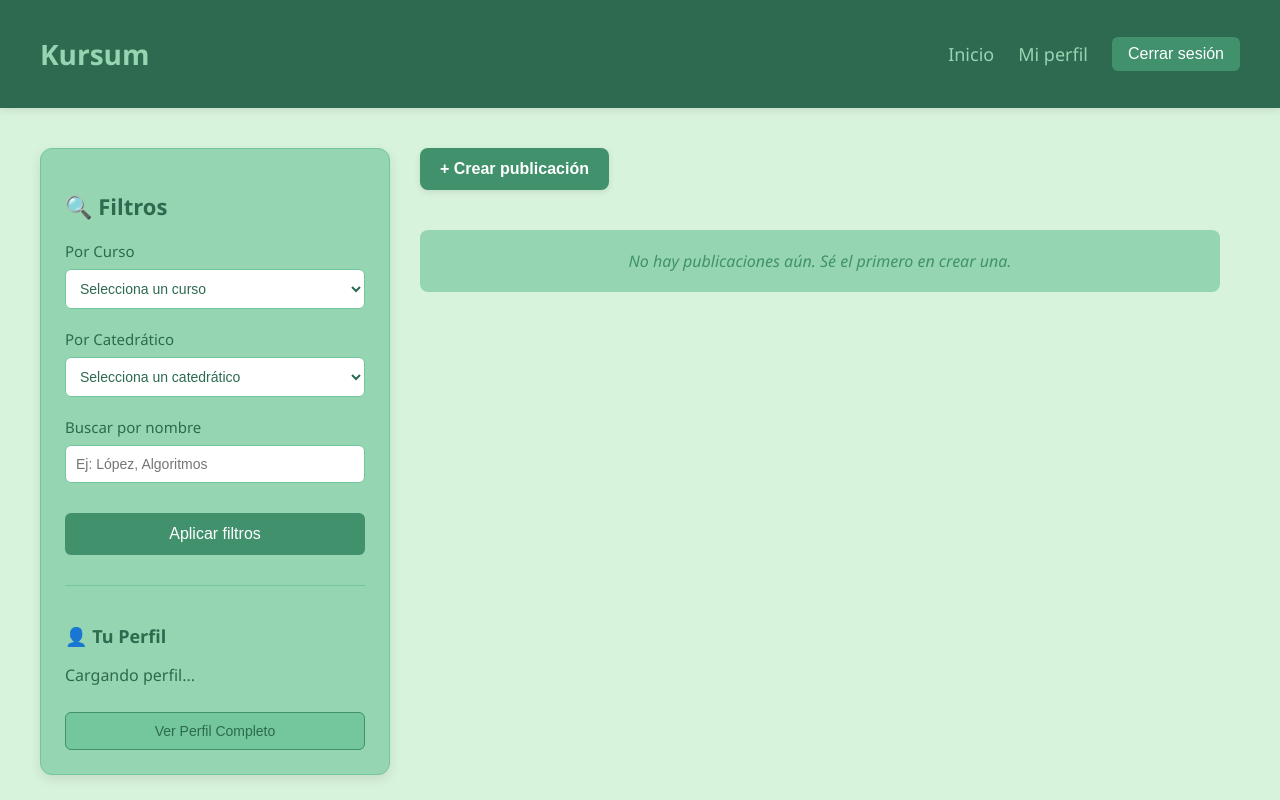
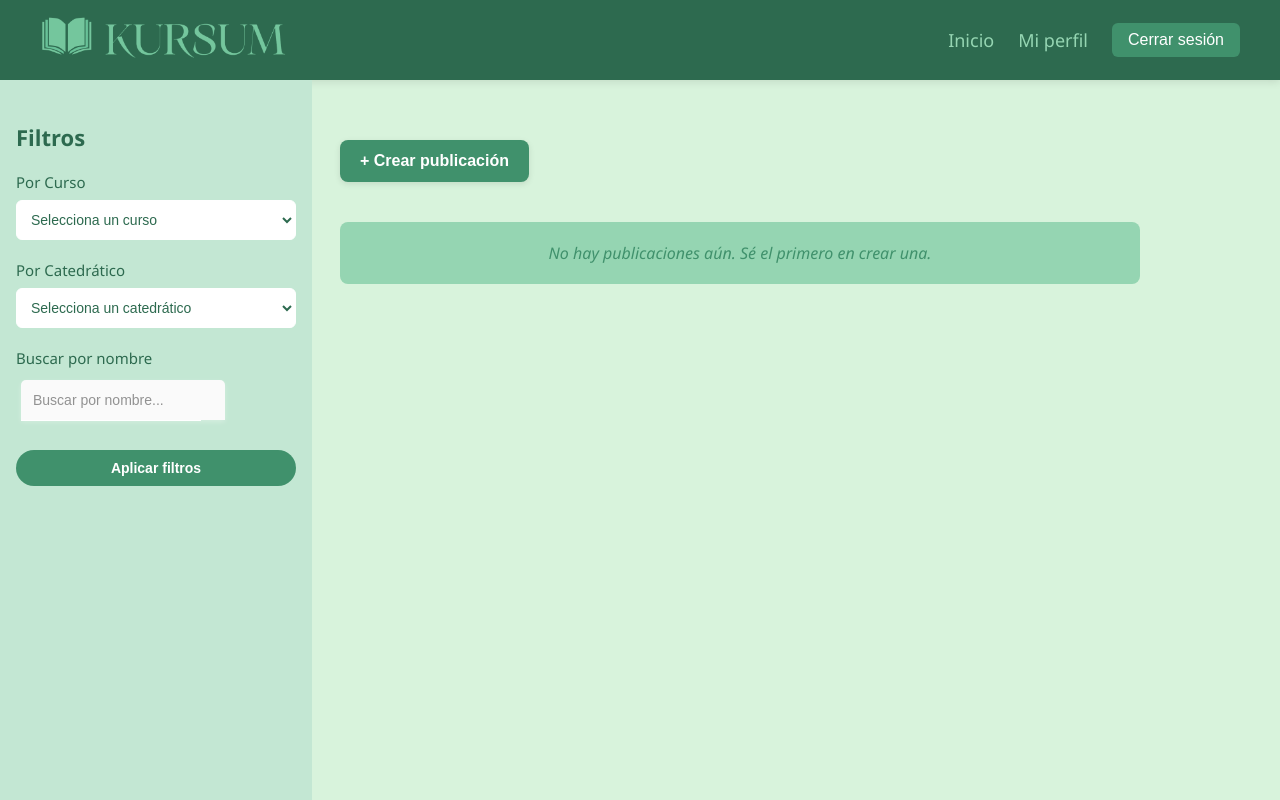
Before and after one commit to Juantrox617/Grupo6_DesarrolloWeb, a React (Create React App) app in the folder frontend/: page /homepage in a window 1280 px wide. Built offline with nearby package versions, Linux system fonts and the light colour scheme.

Commit message:
HomePageModerna

```diff
--- a/frontend/src/pages/HomePage.js
+++ b/frontend/src/pages/HomePage.js
@@ -1,6 +1,9 @@
 // src/pages/HomePage.js
 import React, { useState } from 'react';
 import { useNavigate } from 'react-router-dom';
+import logo from '../assets/Kursum-homepage.png';
+import '../styles/TextInput.css';
+
 
 const HomePage = () => {
   const navigate = useNavigate();
@@ -10,17 +13,17 @@ const HomePage = () => {
   return (
     <div style={styles.container}>
       <header style={styles.header}>
-        <h1 style={styles.logo}>Kursum</h1>
+        <img src={logo} alt="Logo Kursum" style={{ width: '250px' }} />
         <nav style={styles.nav}>
           <a href="/homepage" style={styles.navLink}>Inicio</a>
-          <a
+          <a  //boton para ver mi perfil
             href="/profile"
             onClick={(e) => { e.preventDefault(); navigate('/profile'); }}
             style={styles.navLink}
           >
             Mi perfil
           </a>
-          <button
+          <button  //boton para cerrar sesion
             onClick={() => {
               localStorage.removeItem('token');
               localStorage.removeItem('user');
@@ -35,7 +38,7 @@ const HomePage = () => {
 
       <div style={styles.main}>
         <aside style={styles.sidebar}>
-          <h2 style={styles.sidebarTitle}>🔍 Filtros</h2>
+          <h2 style={styles.sidebarTitle}> Filtros</h2>
 
           <div style={styles.inputGroup}>
             <label style={styles.label}>Por Curso</label>
@@ -53,29 +56,14 @@ const HomePage = () => {
 
           <div style={styles.inputGroup}>
             <label style={styles.label}>Buscar por nombre</label>
-            <input type="text" placeholder="Ej: López, Algoritmos" style={styles.input} />
+            <div className="textInputWrapper">
+              <input placeholder="Buscar por nombre..." type="text" className="textInput" />
+            </div>
           </div>
 
+
           <button style={styles.filterButton}>Aplicar filtros</button>
-
-          <div style={styles.profileSection}>
-            <h3 style={styles.profileTitle}>👤 Tu Perfil</h3>
-            {user ? (
-              <>
-                <p><strong>Nombre:</strong> {user.nombres} {user.apellidos}</p>
-                <p><strong>Registro:</strong> {user.registro_academico}</p>
-              </>
-            ) : (
-              <p>Cargando perfil...</p>
-            )}
-            <button
-              onClick={() => navigate('/profile')}
-              style={styles.viewProfileButton}
-            >
-              Ver Perfil Completo
-            </button>
-          </div>
-        </aside>
+          </aside>
 
         <main style={styles.feed}>
           <div style={styles.createPostContainer}>
@@ -121,10 +109,12 @@ const styles = {
   header: {
     backgroundColor: '#2d6a4f',
     color: 'white',
+    height: '80px',
     padding: '16px 40px',
     display: 'flex',
     justifyContent: 'space-between',
     alignItems: 'center',
+    padding: '0 40px',
     boxShadow: '0 2px 8px rgba(0,0,0,0.1)',
   },
   logo: {
@@ -163,13 +153,16 @@ const styles = {
     marginTop: '20px',
   },
   sidebar: {
-    width: '300px',
-    backgroundColor: '#95d5b2',
+    width: '280px',
+    backgroundColor: '#c3e7d3ff',
     color: '#2d6a4f',
-    padding: '24px',
-    borderRadius: '12px',
-    boxShadow: '0 4px 12px rgba(0,0,0,0.1)',
-    border: '1px solid #74c69d',
+    padding: '24px 16px',
+    minHeight: 'calc(100vh - 80px)',
+    borderRadius: '0px',
+    boxShadow: 'none',
+    position: 'fixed',
+    top: '80px',
+    left: 0,
   },
   sidebarTitle: {
     fontSize: '22px',
@@ -200,7 +193,7 @@ const styles = {
   select: {
     width: '100%',
     padding: '10px',
-    border: '1px solid #74c69d',
+    border: '1px solid #ffffffff',
     borderRadius: '6px',
     backgroundColor: 'white',
     color: '#2d6a4f',
@@ -211,11 +204,11 @@ const styles = {
     backgroundColor: '#40916c',
     color: 'white',
     border: 'none',
-    padding: '12px',
-    borderRadius: '6px',
+    padding: '10px',
+    borderRadius: '20px',
     cursor: 'pointer',
-    fontWeight: '500',
-    fontSize: '16px',
+    fontWeight: '600',
+    fontSize: '14px',
     marginTop: '10px',
     transition: 'background-color 0.3s'
   },
@@ -244,6 +237,8 @@ const styles = {
   },
   feed: {
     flex: 1,
+    marginLeft: '280px',
+    padding: '20px',
     maxWidth: '800px',
   },
   createPostContainer: {
@@ -268,11 +263,11 @@ const styles = {
   },
   postCard: {
     backgroundColor: 'white',
-    padding: '20px',
-    borderRadius: '10px',
-    boxShadow: '0 2px 8px rgba(0,0,0,0.1)',
+    padding: '24px',
+    borderRadius: '12px',
+    boxShadow: '0 4px 12px rgba(0,0,0,0.08)',
     color: '#2d6a4f',
-    border: '1px solid #95d5b2',
+    border: '1px solid #eee',
   },
   postText: {
     fontSize: '15px',
@@ -285,7 +280,7 @@ const styles = {
     justifyContent: 'space-between',
     marginTop: '12px',
     fontSize: '13px',
-    color: '#40916c',
+    color: '#666',
     fontWeight: '500',
   },
   noPosts: {
--- /dev/null
+++ b/frontend/src/styles/TextInput.css
@@ -0,0 +1,93 @@
+/* From Uiverse.io by WhiteNervosa */
+.textInputWrapper {
+  position: relative;
+  width: 180px;
+  margin: 12px 5px;
+  --accent-color: #a3e583;
+}
+
+.textInputWrapper:before {
+  transition: border-bottom-color 200ms cubic-bezier(0.4, 0, 0.2, 1) 0ms;
+  border-bottom: 1px solid rgb(255, 255, 255);
+}
+
+.textInputWrapper:before,
+.textInputWrapper:after {
+  content: "";
+  left: 0;
+  right: 0;
+  position: absolute;
+  pointer-events: none;
+  bottom: -1px;
+  z-index: 4;
+  width: 100%;
+}
+
+.textInputWrapper:focus-within:before {
+  border-bottom: 1px solid var(--accent-color);
+}
+
+.textInputWrapper:before {
+  transition: border-bottom-color 200ms cubic-bezier(0.4, 0, 0.2, 1) 0ms;
+  border-bottom: 1px solid rgb(255, 255, 255);
+}
+
+.textInputWrapper:focus-within:before {
+  border-bottom: 1px solid var(--accent-color);
+  transform: scaleX(1);
+}
+
+.textInputWrapper:focus-within:after {
+  border-bottom: 2px solid var(--accent-color);
+  transform: scaleX(1);
+}
+
+.textInputWrapper:after {
+  content: "";
+  transform: scaleX(0);
+  transition: transform 250ms cubic-bezier(0, 0, 0.2, 1) 0ms;
+  will-change: transform;
+  border-bottom: 2px solid var(--accent-color);
+  border-bottom-color: var(--accent-color);
+}
+
+.textInput::placeholder {
+  transition: opacity 250ms cubic-bezier(0, 0, 0.2, 1) 0ms;
+  opacity: 1;
+  user-select: none;
+  color: rgb(146, 146, 146); /*del texto por default*/
+}
+
+.textInputWrapper .textInput {
+  border-radius: 5px 5px 0px 0px;
+  box-shadow: 0px 2px 5px rgba(255, 255, 255, 0.3);
+  max-height: 36px;
+  background-color: #fafafa;
+  transition-timing-function: cubic-bezier(0.25, 0.8, 0.25, 1);
+  transition-duration: 200ms;
+  transition-property: background-color;
+  color: #000000;
+  font-size: 14px;
+  font-weight: 500;
+  padding: 12px;
+  width: 100%;
+  border: none; /* Elimina bordes innecesarios */
+  border-left: none;
+  border-bottom: none;
+  border-right: none;
+}
+
+.textInputWrapper .textInput:focus,
+.textInputWrapper .textInput:active {
+  outline: none;
+}
+
+.textInputWrapper:focus-within .textInput,
+.textInputWrapper .textInput:focus,
+.textInputWrapper .textInput:active {
+  background-color: #ffffff;
+}
+
+.textInputWrapper:focus-within .textInput::placeholder {
+  opacity: 0;
+}
```
Also changed, not shown: frontend/src/assets/KURSUM-LOGO.png (added), frontend/src/assets/Kursum-homepage.png (added).
